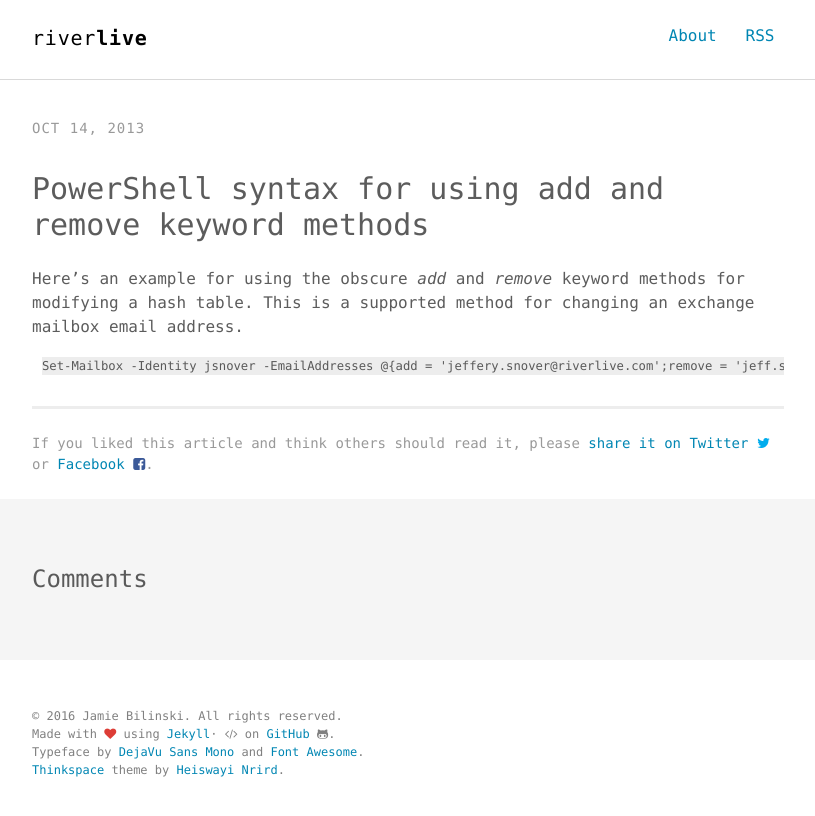
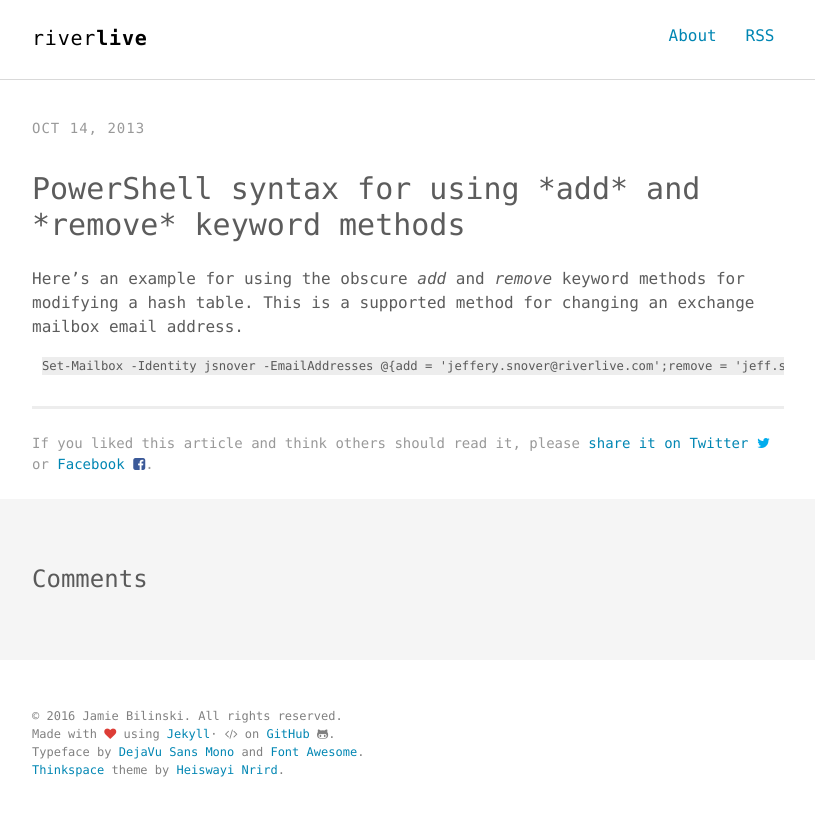
Before and after one commit to jbilinski/scriptops.com, a Jekyll site: the page built from _posts/2013-10-14-powershell-syntax-for-using-add-and-remove-keyword-methods.md, in a window 1280 px wide. Shown: the top 816 px of the page, without its empty margins (232-1047 px from the left). Built offline with Jekyll 4.4.1, drawn with Linux system fonts in a browser that asks for light colours; comment, search, counter and statistics services are not loaded.

```diff
--- a/_posts/2013-10-14-powershell-syntax-for-using-add-and-remove-keyword-methods.md
+++ b/_posts/2013-10-14-powershell-syntax-for-using-add-and-remove-keyword-methods.md
@@ -1,6 +1,6 @@
 ---
 layout: post
-title: "PowerShell syntax for using add and remove keyword methods"
+title: "PowerShell syntax for using *add* and *remove* keyword methods"
 comments: true
 date: "2013-10-14"
 description: "powershell syntax for using add and remove keyword methods"
```
